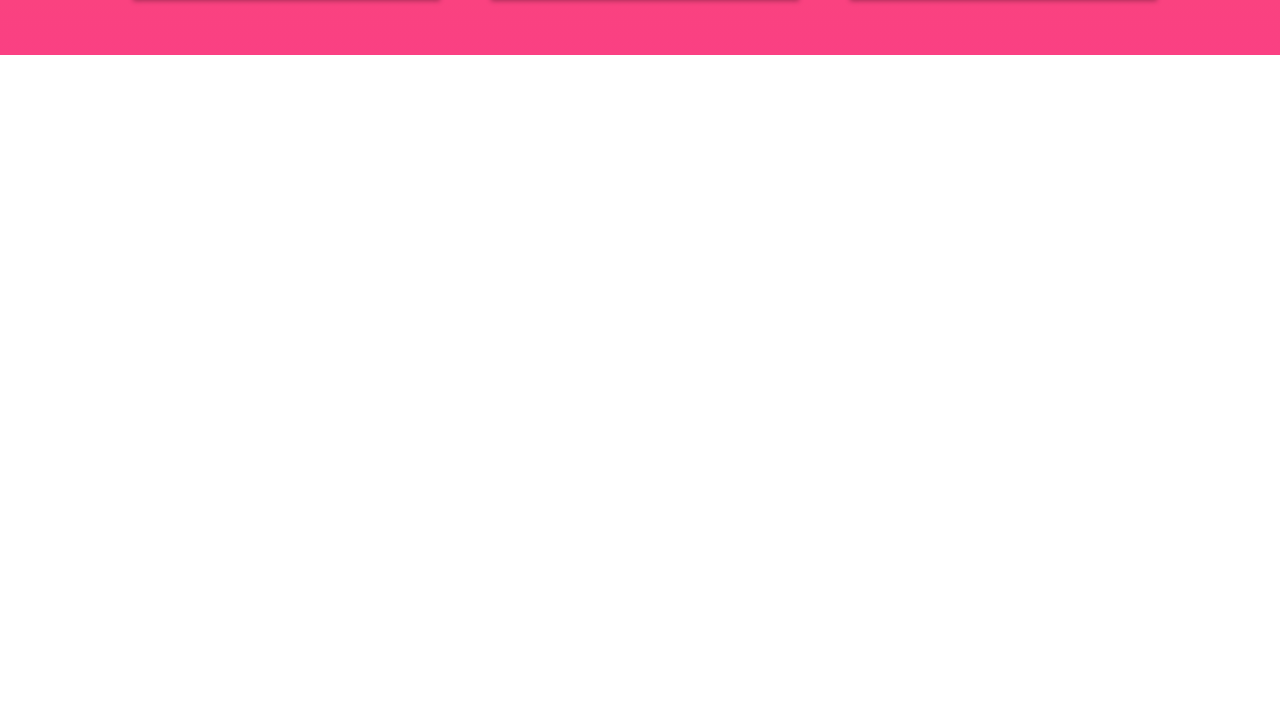
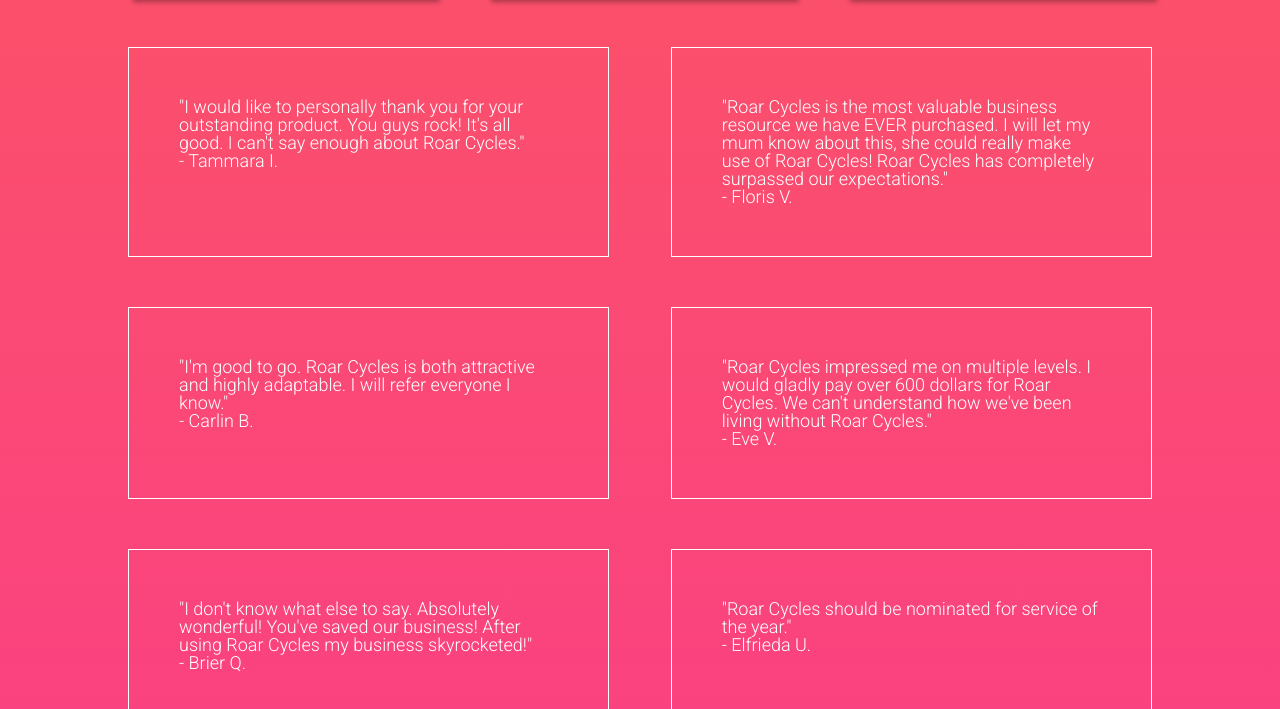
Before and after one commit to zevinal/zevinal.github.io, a plain HTML site: page index.html in a window 1280 px wide. Shown: the part 745-1454 px from the top of the page. Before the commit the page ends 800 px from the top, so only its background shows below. Drawn offline with nearby package versions, Linux system fonts and the light colour scheme.

Commit message:
Updated CSS

```diff
--- a/index.html
+++ b/index.html
@@ -73,6 +73,40 @@
 
         </div> <!-- /cards -->
 
+        <div class="testimonials">
+
+            <div class="tbox">
+                <p>"I would like to personally thank you for your outstanding product. You guys rock! It's all good. I can't say enough about Roar Cycles."</p>
+                <p>- Tammara I.</p>
+            </div> <!-- /tbox 1 -->
+
+            <div class="tbox">
+                <p>"Roar Cycles is the most valuable business resource we have EVER purchased. I will let my mum know about this, she could really make use of Roar Cycles! Roar Cycles has completely surpassed our expectations."</p>
+                <p>- Floris V.</p>
+            </div> <!-- /tbox 2 -->
+
+            <div class="tbox">
+                <p>"I'm good to go. Roar Cycles is both attractive and highly adaptable. I will refer everyone I know."</p>
+                <p>- Carlin B.</p>
+            </div> <!-- /tbox 3 -->
+
+            <div class="tbox">
+                <p>"Roar Cycles impressed me on multiple levels. I would gladly pay over 600 dollars for Roar Cycles. We can't understand how we've been living without Roar Cycles."</p>
+                <p>- Eve V.</p>
+            </div> <!-- /tbox 4 -->
+
+            <div class="tbox">
+                <p>"I don't know what else to say. Absolutely wonderful! You've saved our business! After using Roar Cycles my business skyrocketed!"</p>
+                <p>- Brier Q.</p>
+            </div> <!-- /tbox 5 -->
+
+            <div class="tbox">
+                <p>"Roar Cycles should be nominated for service of the year."</p>
+                <p>- Elfrieda U.</p>
+            </div> <!-- /tbox 6 -->
+
+        </div> <!-- /testimonials -->
+
     </div> <!-- /container -->
 </body>
 </html>
--- a/main.css
+++ b/main.css
@@ -1,6 +1,6 @@
-html {
+/* html {
     height: 100%;
-}
+} */
 body {
     background-color: #FC5E55;
     background: linear-gradient(#FC5E55, #FA4083);
@@ -20,6 +20,7 @@
     display: flex;
     flex-direction: row;
     align-items: center;
+    border-bottom: 1px solid #CCCCCC;
 }
 
 /* Flexbox header */
@@ -39,7 +40,7 @@
     margin-left: 30px;
 } */
 .nav-button {
-    border: 2px solid white;
+    border: 1px solid white;
     border-radius: 5px;
     padding: 11px 25px;
     transition: color, border-color, 1s;
@@ -152,3 +153,18 @@
     padding: 20px;
     box-sizing: border-box;
 }
+
+/* Testimonials Flexbox */
+.testimonials {
+    display: flex;
+    flex-wrap: wrap;
+    justify-content: space-between;
+    margin-bottom: 100px;
+}
+.tbox {
+    border: 1px solid white;
+    width: 47%;
+    padding: 50px;
+    box-sizing: border-box;
+    margin-top: 50px;
+}
```
